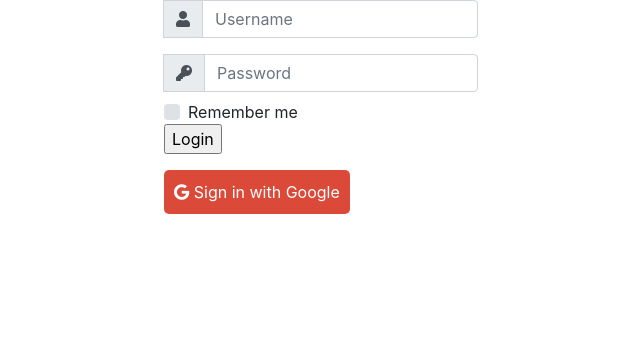
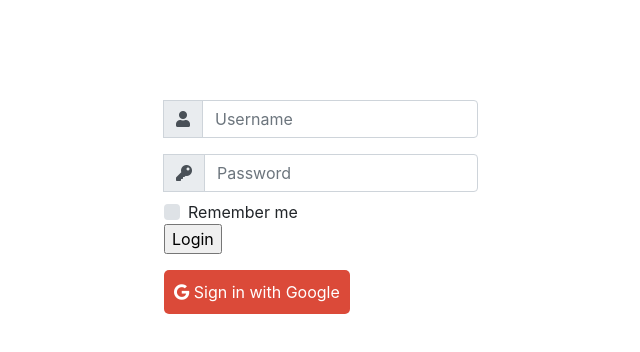
Before and after one commit to LudNyq1/BootstrapDemo, a website: page public/home.html in a window 1280 px wide. Shown: the whole page, without its empty margins (319-959 px from the left). Drawn offline with nearby package versions, Linux system fonts and the light colour scheme.

Commit message:
margin-top

```diff
--- a/public/home.html
+++ b/public/home.html
@@ -32,6 +32,9 @@
             color:#fff;
         }
 
+        .content1{
+                margin-top:100px;
+        }
     </style>
 
     <title>Hello world</title>
@@ -42,6 +45,7 @@
 <link rel="stylesheet" href="https://use.fontawesome.com/releases/v5.6.1/css/all.css" integrity="sha384-gfdkjb5BdAXd+lj+gudLWI+BXq4IuLW5IT+brZEZsLFm++aCMlF1V92rMkPaX4PP" crossorigin="anonymous">
 
 <body>
+    <div class="content1">
 <div class="container-lg">
 <div class="d-flex justify-content-center h-100">
     <div class="user_card">
@@ -80,7 +84,8 @@
     </div>
 </div>
 </div>
-
+</div>
+</body>
 
 
 
```
